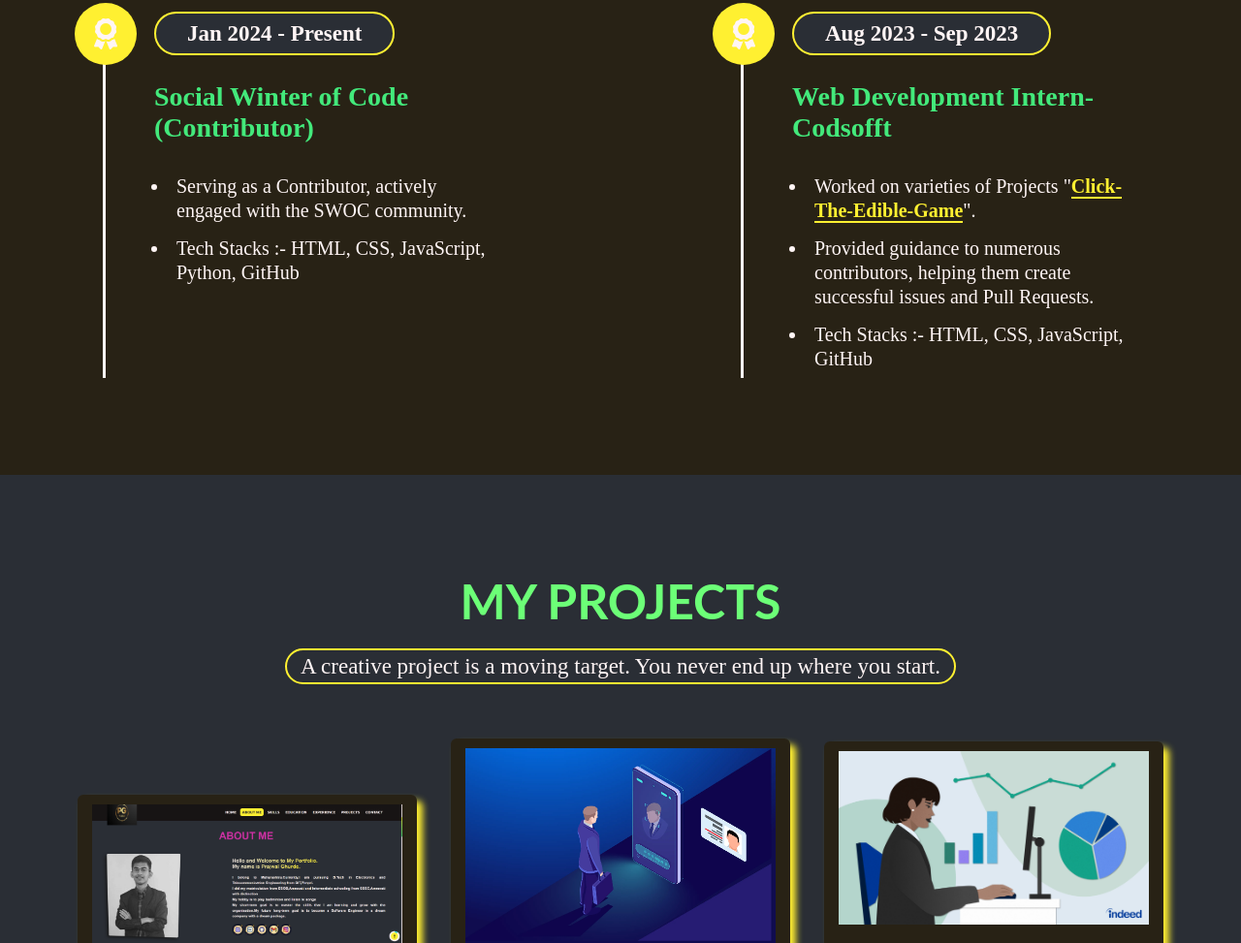
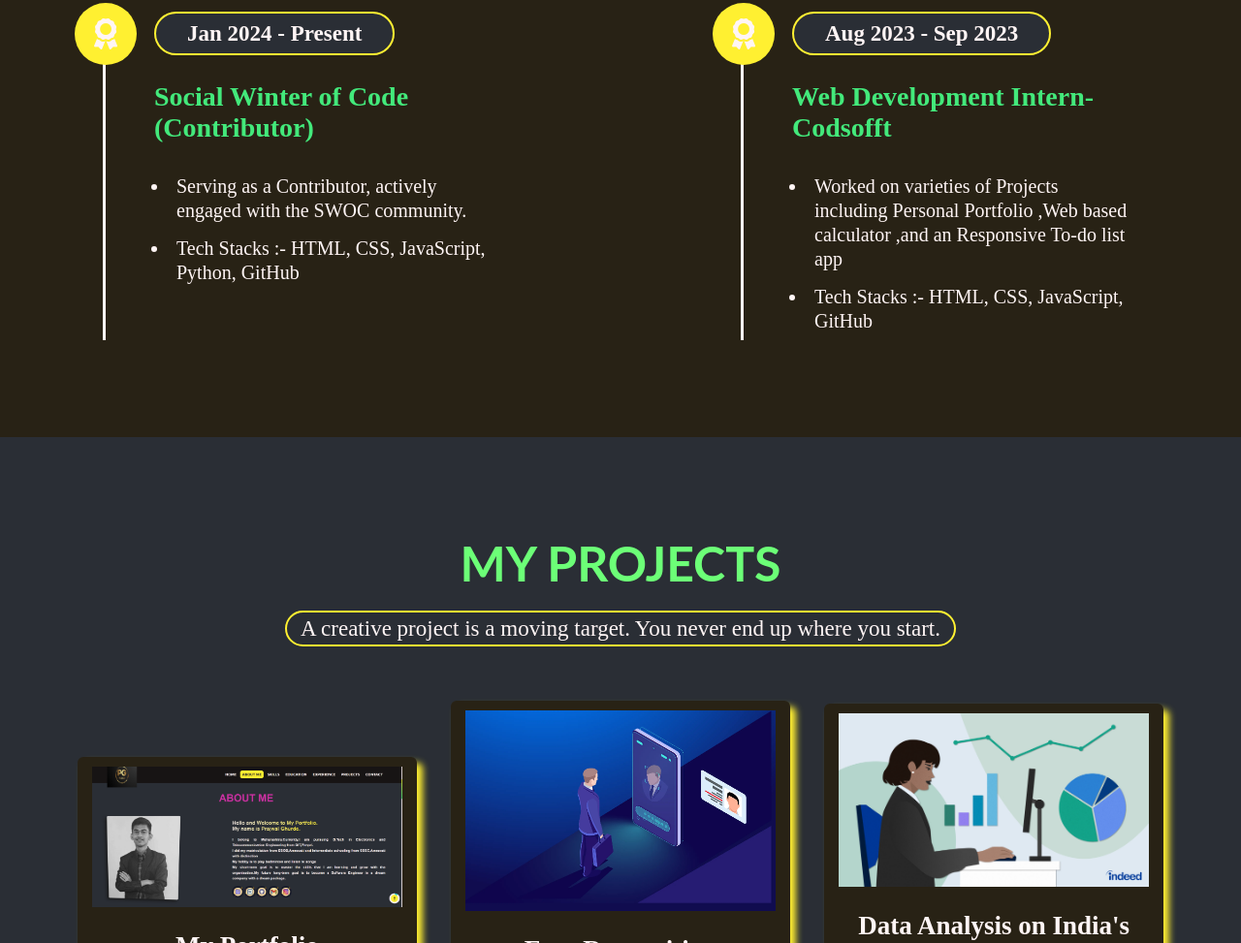
Before and after one commit to pace-prajwal/personal_portfolio, a plain HTML site: page index.html in a window 1280 px wide. Shown: the part 3785-4758 px from the top of the page at 97% size. Drawn offline with nearby package versions, Linux system fonts and the light colour scheme.

Commit message:
Update index.html

```diff
--- a/index.html
+++ b/index.html
@@ -215,9 +215,8 @@
                 <span class="duration">Aug 2023 - Sep 2023</span>
                 <h3 class="wow animate__animated animate__lightSpeedInLeft" data-wow-offset="190">Web Development Intern-Codsofft</h3>
                 <ul>
-                    <li>Worked on varieties of Projects "<a href="https://github.com/Rakesh9100/Click-The-Edible-Game" target="_blank">Click-The-Edible-Game</a>".</li>
+                    <li>Worked on varieties of Projects including Personal Portfolio ,Web based calculator ,and an Responsive To-do list app</li>
 
-                    <li>Provided guidance to numerous contributors, helping them create successful issues and Pull Requests.</li>
 
                     <li>Tech Stacks :- HTML, CSS, JavaScript, GitHub</li>
                 </ul>
```
